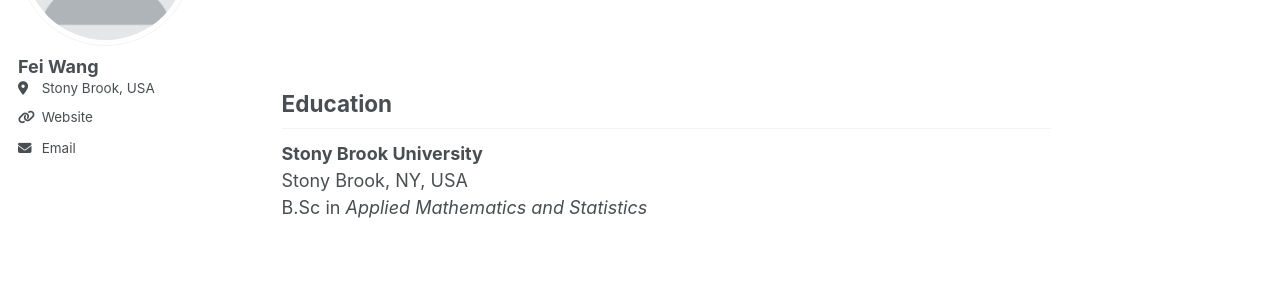
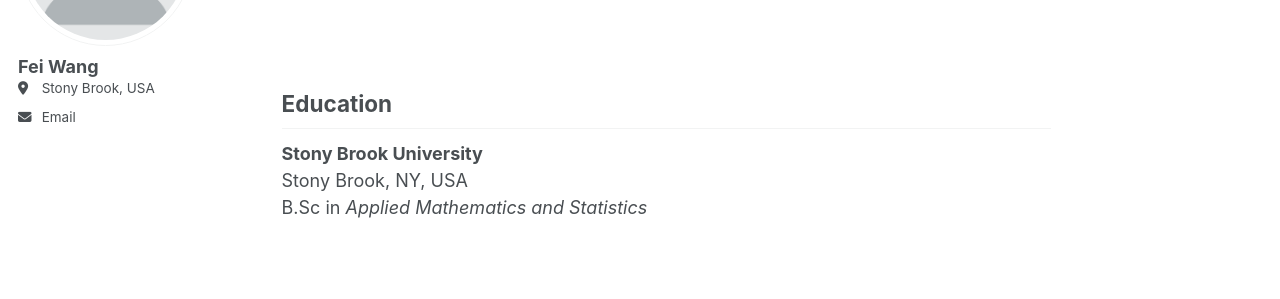
Before and after one commit to feiwang2004/feiwang2004.github.io, a Jekyll site: the page built from _pages/about.md, in a window 1280 px wide. Shown: the part 235-534 px from the top of the page. Built offline with Jekyll 4.4.1, drawn with Linux system fonts in a browser that asks for light colours.

```diff
--- a/_config.yml
+++ b/_config.yml
@@ -26,7 +26,7 @@ author:
   pronouns         : # example: "she/her"
   bio              : #
   location         : "Stony Brook, USA"
-  uri              : https://feiwang2004.github.io
+  uri              : #https://feiwang2004.github.io
   email            : "fei.wang.1@stonybrook.edu"
 
   # Academic websites
```
